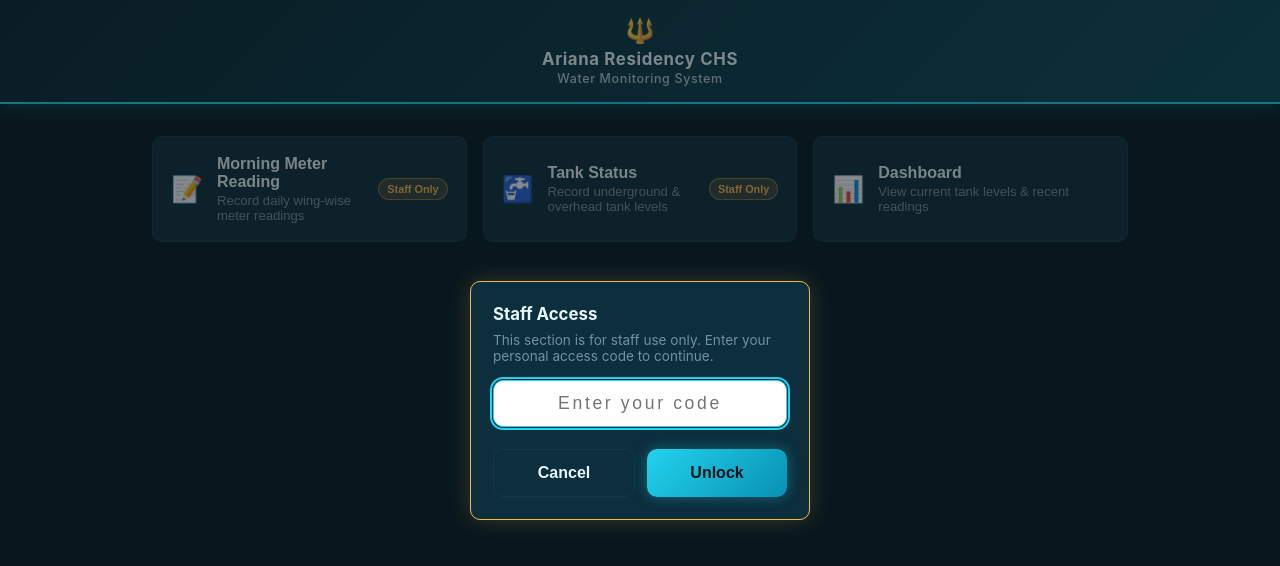
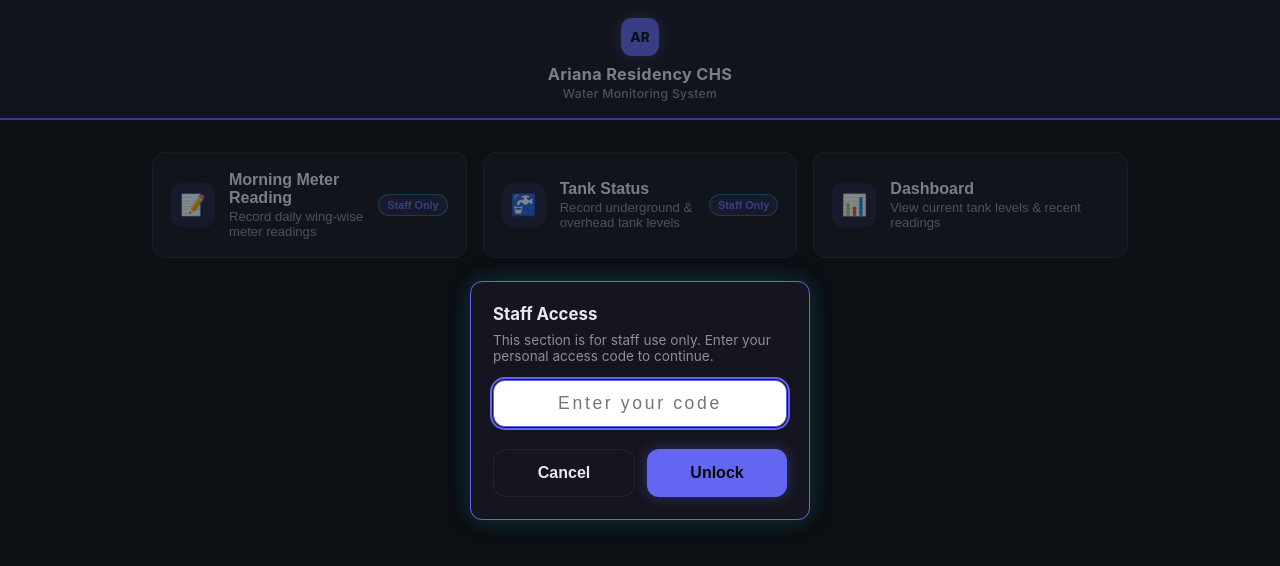
Before and after one commit to nitinshendgeai/duxos-water-monitoring, a website: page index.html in a window 1280 px wide. Both pictures are taken after a click on the button 309 px from the left and 189 px from the top of the page. Drawn offline with Linux system fonts and the light colour scheme.

Commit message:
feat: update water monitoring system with latest UI and Google Sheets integration

```diff
--- a/index.html
+++ b/index.html
@@ -6,20 +6,17 @@
 <title>Ariana Residency CHS Water Monitoring System</title>
 <style>
   :root{
-    --blue:#22d3ee;
-    --blue-dark:#7dd3fc;
-    --blue-light:rgba(34,211,238,0.14);
-    --gold:#f2b84b;
-    --gold-dark:#c8922b;
-    --gold-light:rgba(242,184,75,0.16);
-    --text:#e7f6fb;
-    --muted:#6f93a0;
-    --border:#16394a;
-    --bg:#031b24;
-    --card:#0c2e3d;
-    --success:#34d399;
-    --success-bg:rgba(52,211,153,0.14);
-    --radius:10px;
+    --blue:#6366f1;
+    --blue-dark:#a5b4fc;
+    --blue-light:rgba(99,102,241,0.14);
+    --text:#e8e9ee;
+    --muted:#8b8d9c;
+    --border:#232433;
+    --bg:#0a0a10;
+    --card:#15151f;
+    --success:#22c55e;
+    --success-bg:rgba(34,197,94,0.14);
+    --radius:12px;
   }
 
   *{box-sizing:border-box;}
@@ -32,46 +29,63 @@
   }
 
   header{
-    background:linear-gradient(135deg, #062633, #0a4a5c);
-    color:#eafcff;
-    padding:16px 20px;
+    background:var(--card);
+    color:var(--text);
+    padding:18px 20px;
     display:flex;
     flex-direction:column;
     align-items:center;
     justify-content:center;
     text-align:center;
-    gap:2px;
+    gap:8px;
     position:relative;
-    border-bottom:2px solid var(--blue);
-    box-shadow:0 2px 16px rgba(34,211,238,0.25);
-  }
-  header .trident{
-    display:block;
-    color:var(--gold);
-    font-size:1.5rem;
-    margin-bottom:2px;
+    border-bottom:1px solid var(--border);
+  }
+  header::after{
+    content:"";
+    position:absolute;
+    bottom:-1px;
+    left:0;
+    width:100%;
+    height:2px;
+    background:var(--blue);
+  }
+  .logo-badge{
+    width:38px;
+    height:38px;
+    border-radius:11px;
+    background:var(--blue);
+    display:flex;
+    align-items:center;
+    justify-content:center;
+    font-size:0.85rem;
+    font-weight:800;
+    letter-spacing:0.01em;
+    color:#0a0a10;
+    box-shadow:0 0 18px rgba(99,102,241,0.4);
   }
   header h1{
     margin:0;
     font-weight:700;
-    letter-spacing:0.02em;
+    letter-spacing:0.01em;
   }
   header h1 .title-line-1{
     display:block;
-    font-size:1.05rem;
+    font-size:1.02rem;
     font-weight:700;
+    color:var(--text);
   }
   header h1 .title-line-2{
     display:block;
-    font-size:0.78rem;
+    font-size:0.76rem;
     font-weight:500;
-    color:rgba(234,252,255,0.75);
+    color:var(--muted);
     margin-top:2px;
   }
   #backBtn{
-    background:rgba(34,211,238,0.12);
-    border:1px solid rgba(34,211,238,0.4);
-    color:#eafcff;
+    background:var(--blue-light);
+    border:1px solid rgba(99,102,241,0.4);
+    color:var(--blue-dark);
     padding:8px 14px;
     border-radius:var(--radius);
     font-size:0.9rem;
@@ -82,7 +96,7 @@
     top:50%;
     transform:translateY(-50%);
   }
-  #backBtn:active{background:rgba(34,211,238,0.25);}
+  #backBtn:active{background:rgba(99,102,241,0.25);}
 
   main{
     max-width:600px;
@@ -128,7 +142,17 @@
     width:100%;
   }
   .home-card:active{background:var(--blue-light);}
-  .home-card .emoji{font-size:1.6rem; flex-shrink:0;}
+  .home-card .emoji{
+    font-size:1.3rem;
+    flex-shrink:0;
+    width:44px;
+    height:44px;
+    display:flex;
+    align-items:center;
+    justify-content:center;
+    border-radius:11px;
+    background:var(--blue-light);
+  }
   .home-card .title{font-weight:600; color:var(--text);}
   .home-card .desc{font-size:0.82rem; color:var(--muted); margin-top:2px;}
 
@@ -239,9 +263,9 @@
     cursor:pointer;
   }
   .btn-primary{
-    background:linear-gradient(135deg, var(--blue), #0891b2);
-    color:#04151c;
-    box-shadow:0 0 14px rgba(34,211,238,0.35);
+    background:var(--blue);
+    color:#0a0a10;
+    box-shadow:0 0 14px rgba(99,102,241,0.35);
   }
   .btn-primary:active{background:var(--blue-dark);}
   .btn-secondary{
@@ -267,9 +291,9 @@
 
   /* Staff badge on home cards */
   .staff-badge{
-    background:var(--gold-light);
-    color:var(--gold);
-    border:1px solid rgba(242,184,75,0.4);
+    background:var(--blue-light);
+    color:var(--blue);
+    border:1px solid rgba(34,211,238,0.4);
   }
 
   /* Staff PIN overlay */
@@ -286,8 +310,8 @@
   .pin-overlay.show{display:flex;}
   .pin-box{
     background:var(--card);
-    border:1px solid var(--gold);
-    box-shadow:0 0 24px rgba(242,184,75,0.2);
+    border:1px solid var(--blue);
+    box-shadow:0 0 24px rgba(34,211,238,0.2);
     border-radius:var(--radius);
     padding:22px;
     width:100%;
@@ -327,29 +351,12 @@
 
   /* Dashboard header */
   .dash-header{
-    background:linear-gradient(135deg, var(--blue-light), #ffffff);
+    background:var(--card);
     border:1px solid var(--border);
     border-radius:var(--radius);
     padding:18px;
     margin-bottom:22px;
-    display:grid;
-    grid-template-columns:auto 1fr;
-    gap:12px 14px;
-  }
-  .dash-header-icon{
-    width:42px;
-    height:42px;
-    border-radius:11px;
-    background:linear-gradient(135deg, var(--blue), #0a4a5c);
-    border:1px solid var(--gold);
-    color:var(--gold);
-    display:flex;
-    align-items:center;
-    justify-content:center;
-    font-size:1.3rem;
-    grid-row:1;
-  }
-  .dash-header-text{grid-row:1;}
+  }
   .dash-header-title{
     font-size:1.05rem;
     font-weight:700;
@@ -362,7 +369,6 @@
     margin-top:2px;
   }
   .dash-updated-row{
-    grid-column:1 / -1;
     padding-top:12px;
     border-top:1px solid rgba(21,101,192,0.12);
     font-size:0.8rem;
@@ -383,9 +389,9 @@
     font-weight:600;
   }
   .dash-session-badge{
-    background:var(--gold-light);
-    color:var(--gold);
-    border:1px solid rgba(242,184,75,0.4);
+    background:var(--blue-light);
+    color:var(--blue);
+    border:1px solid rgba(34,211,238,0.4);
     font-size:0.68rem;
     font-weight:700;
     padding:2px 9px;
@@ -444,7 +450,7 @@
   .legend-item{display:flex; align-items:center; gap:6px;}
   .legend-dot{width:9px; height:9px; border-radius:50%; display:inline-block;}
   .dot-a{background:var(--blue);}
-  .dot-b{background:var(--gold);}
+  .dot-b{background:var(--blue);}
   .dot-c{background:var(--success);}
 
   .bar-chart{
@@ -474,8 +480,8 @@
     border-radius:4px 4px 0 0;
     min-height:2px;
   }
-  .bar-a{background:var(--blue); box-shadow:0 0 6px rgba(34,211,238,0.5);}
-  .bar-b{background:var(--gold); box-shadow:0 0 6px rgba(242,184,75,0.5);}
+  .bar-a{background:var(--blue); box-shadow:0 0 6px rgba(99,102,241,0.5);}
+  .bar-b{background:var(--blue); box-shadow:0 0 6px rgba(99,102,241,0.5);}
   .bar-c{background:var(--success); box-shadow:0 0 6px rgba(52,211,153,0.5);}
   .bar-group-label{
     font-size:0.64rem;
@@ -557,7 +563,7 @@
     height:100%;
     border-radius:20px;
     background:var(--blue);
-    box-shadow:0 0 6px rgba(34,211,238,0.6);
+    box-shadow:0 0 6px rgba(99,102,241,0.6);
   }
   .progress-fill.warn{background:#f0a500;}
   .progress-fill.danger{background:#d32f2f;}
@@ -678,7 +684,7 @@
 
 <header>
   <button id="backBtn" onclick="App.goHome()">Back</button>
-  <span class="trident">🔱</span>
+  <div class="logo-badge">AR</div>
   <h1 id="headerTitle"><span class="title-line-1">Ariana Residency CHS</span><span class="title-line-2">Water Monitoring System</span></h1>
 </header>
 
@@ -892,7 +898,6 @@
   <section class="view" id="view-dashboard">
 
     <div class="dash-header">
-      <div class="dash-header-icon">🔱</div>
       <div class="dash-header-text">
         <div class="dash-header-title">Water Monitoring Dashboard</div>
         <div class="dash-header-sub">Ariana Residency CHS Ltd.</div>
@@ -1182,6 +1187,10 @@ const App = (function () {
   }
 
   function showDashboardLoading() {
+    document.getElementById('dashUpdatedDate').textContent = 'Loading...';
+    document.getElementById('dashUpdatedTime').textContent = '';
+    document.getElementById('dashSessionBadge').style.display = 'none';
+
     const loadingMsg = '<div class="dash-meter-status">Loading...</div>';
     document.getElementById('dashUndergroundGrid').innerHTML = loadingMsg;
     document.getElementById('dashOverheadGrid').innerHTML = loadingMsg;
@@ -1194,6 +1203,10 @@ const App = (function () {
   }
 
   function showDashboardError(message) {
+    document.getElementById('dashUpdatedDate').textContent = 'Could not load';
+    document.getElementById('dashUpdatedTime').textContent = '';
+    document.getElementById('dashSessionBadge').style.display = 'none';
+
     const errorMsg = '<div class="dash-meter-status dash-meter-error">Could not load data. ' + message + '</div>';
     document.getElementById('dashUndergroundGrid').innerHTML = errorMsg;
     document.getElementById('dashOverheadGrid').innerHTML = errorMsg;
```
